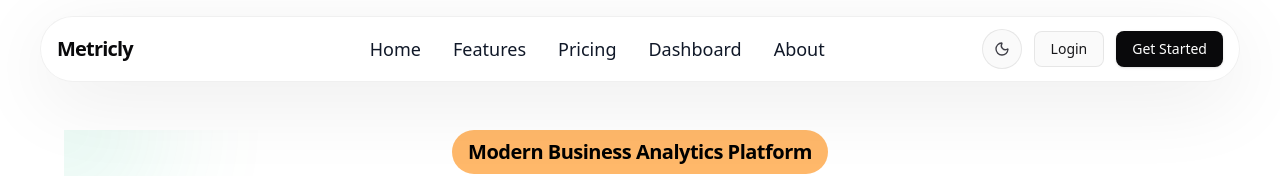
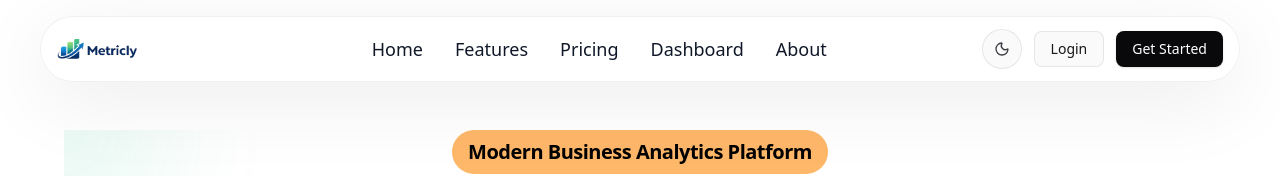
Before and after one commit to Engr-Shegez/metricly, a Next.js app: page / in a window 1280 px wide. Shown: the top 176 px of the page. Built offline with nearby package versions, Linux system fonts and the light colour scheme.

Commit message:
fix: Navbar Logo

```diff
--- a/src/components/navbar.tsx
+++ b/src/components/navbar.tsx
@@ -6,6 +6,7 @@
 import { Menu, Moon, Sun, X } from "lucide-react";
 import { useTheme } from "next-themes";
 import { Button } from "@/components/ui/button";
+import Image from "next/image";
 
 function subscribe() {
   return () => {};
@@ -25,11 +26,20 @@
       <div className="mx-auto max-w-7xl px-6 pt-2">
         <div className="relative rounded-full border border-black/6 bg-white/78 px-4 py-3 shadow-[0_18px_80px_rgba(0,0,0,0.08)] backdrop-blur-xl dark:border-white/10 dark:bg-slate-950/60 dark:shadow-[0_18px_80px_rgba(0,0,0,0.28)]">
           <div className="flex items-center justify-between gap-4">
-            <Link
+            {/* <Link
               href="/"
               className="text-xl font-semibold tracking-[-0.04em] text-zinc-950 dark:text-white"
             >
               Metricly
+            </Link> */}
+            <Link href="/" className="flex items-center">
+              <Image
+                src="/images/metricly-logo.png"
+                alt="Metricly Logo"
+                width={80}
+                height={40}
+                priority
+              />
             </Link>
 
             {/* LINKS */}
```
Also changed, not shown: public/images/metricly-logo.png (added).
